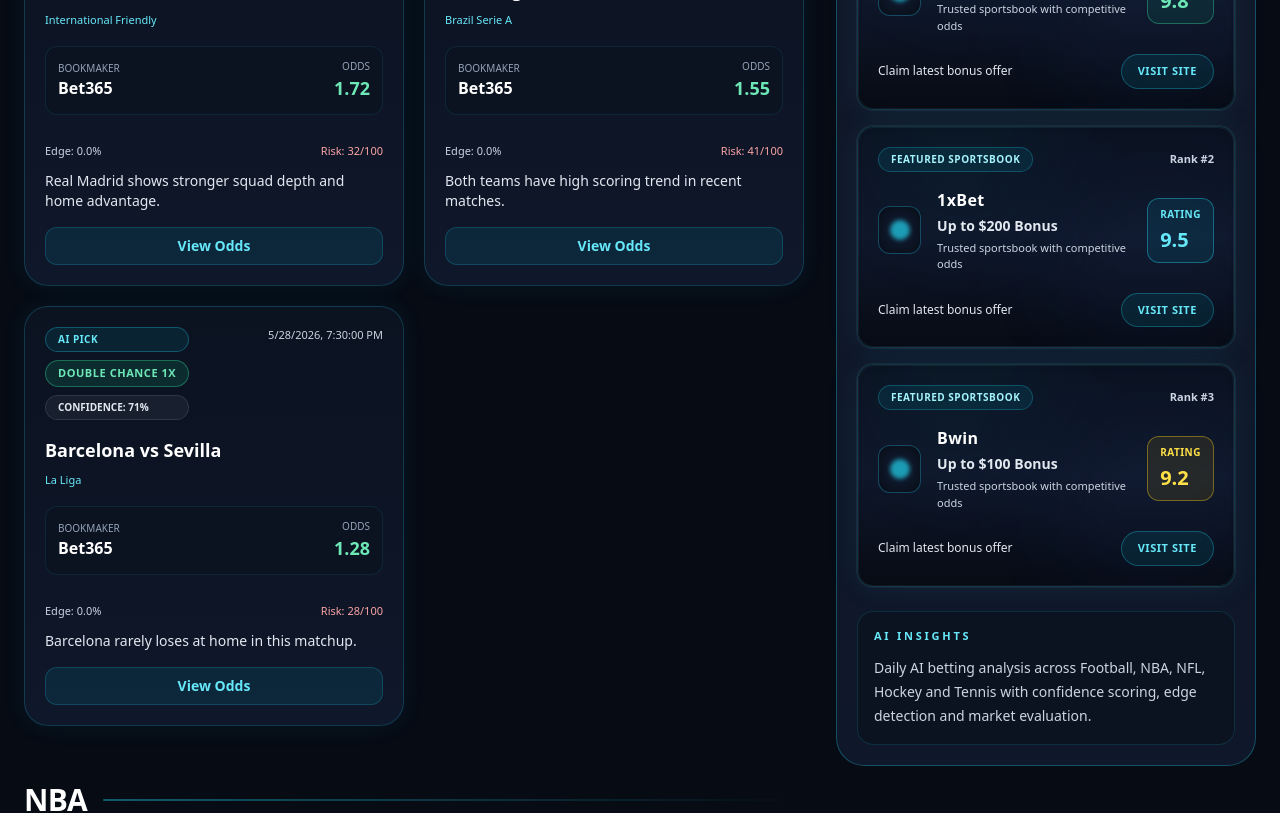
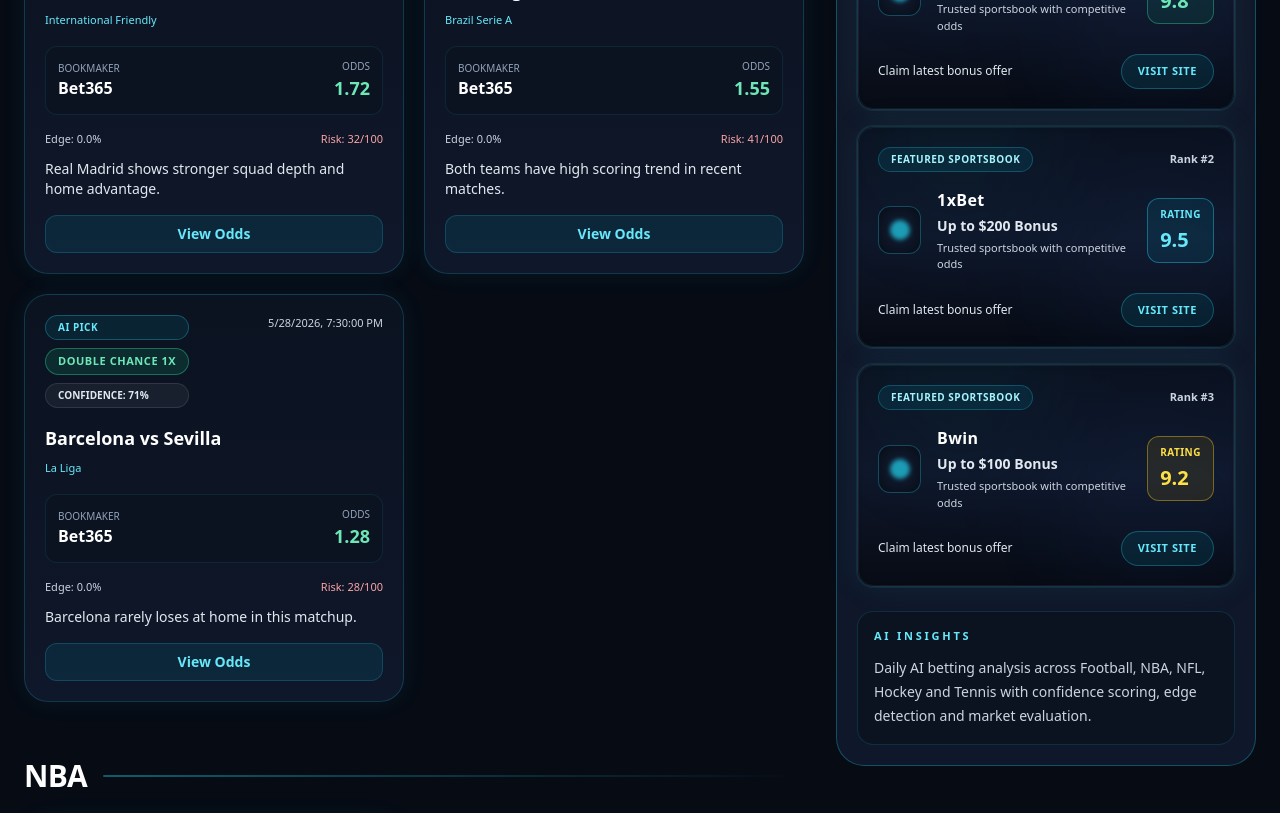
Before and after one commit to Peterson1979/ai-bet, a Next.js app: page / in a window 1280 px wide. Shown: the part 1120-1933 px from the top of the page. Built offline with nearby package versions, Linux system fonts and the light colour scheme.

Commit message:
Fix MatchCard layout

```diff
--- a/app/components/MatchCard.tsx
+++ b/app/components/MatchCard.tsx
@@ -5,7 +5,7 @@ type Props = {
 };
 
 /* =========================
-   UI HELPERS
+   UTILS
 ========================= */
 
 function clamp(n: number) {
@@ -20,6 +20,7 @@ export default function MatchCard({ data }: Props) {
   const confidence = data.confidence ?? 0;
   const edge = data.edge ?? 0;
   const risk = data.risk ?? 0;
+  const bestOdds = data.bestOdds ?? data.odds ?? 0;
 
   return (
     <article
@@ -47,7 +48,7 @@ export default function MatchCard({ data }: Props) {
             AI PICK
           </span>
 
-          {/* ⭐ RECOMMENDED MARKET (NEW CORE ELEMENT) */}
+          {/* RECOMMENDED BET */}
           <span className="
             rounded-full border border-emerald-400/40
             bg-emerald-500/15 px-3 py-1
@@ -99,39 +100,19 @@ export default function MatchCard({ data }: Props) {
         <div className="text-right">
           <p className="text-[10px] text-slate-400 uppercase">Odds</p>
           <p className="text-emerald-300 font-black text-lg">
-            {data.bestOdds ?? data.odds}
+            {bestOdds}
           </p>
         </div>
 
       </div>
 
-      {/* SUPPORTING MARKETS (OPTIONAL) */}
-      <div className="mt-3 flex flex-wrap gap-2">
-
-        {data.supportingMarkets?.slice(0, 3)?.map((m, i) => (
-          <span
-            key={i}
-            className="
-              text-[10px] px-2 py-1
-              rounded-full
-              border border-white/10
-              bg-white/5
-              text-slate-300
-            "
-          >
-            {m}
-          </span>
-        ))}
-
-      </div>
-
-      {/* EDGE / RISK (SIMPLIFIED) */}
-      <div className="mt-4 text-[11px] text-slate-300 flex justify-between">
+      {/* EDGE / RISK */}
+      <div className="mt-4 flex justify-between text-[11px] text-slate-300">
         <span>Edge: {edge.toFixed(1)}%</span>
         <span className="text-red-300">Risk: {risk}/100</span>
       </div>
 
-      {/* AI REASONING */}
+      {/* AI EXPLANATION */}
       <p className="mt-3 text-sm text-slate-200 leading-5">
         {data.explanation || "AI analysis unavailable."}
       </p>
```
